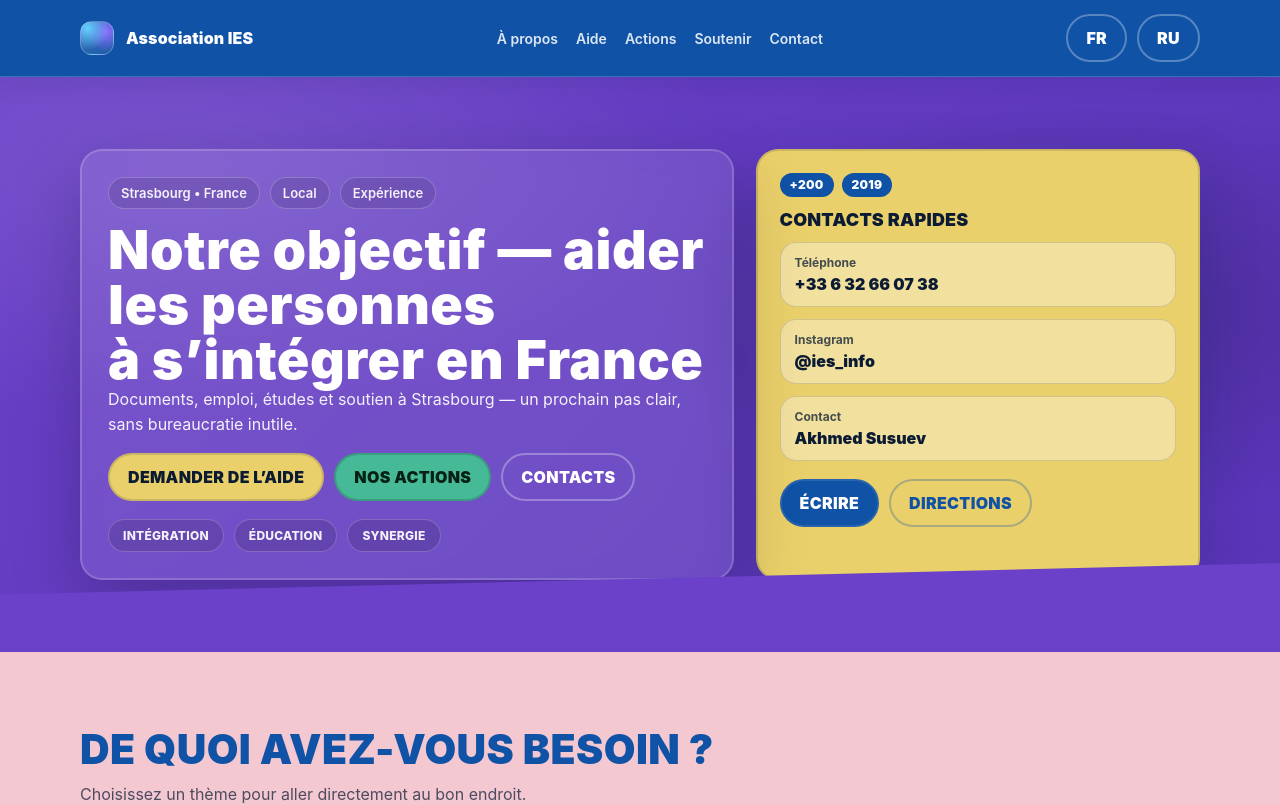
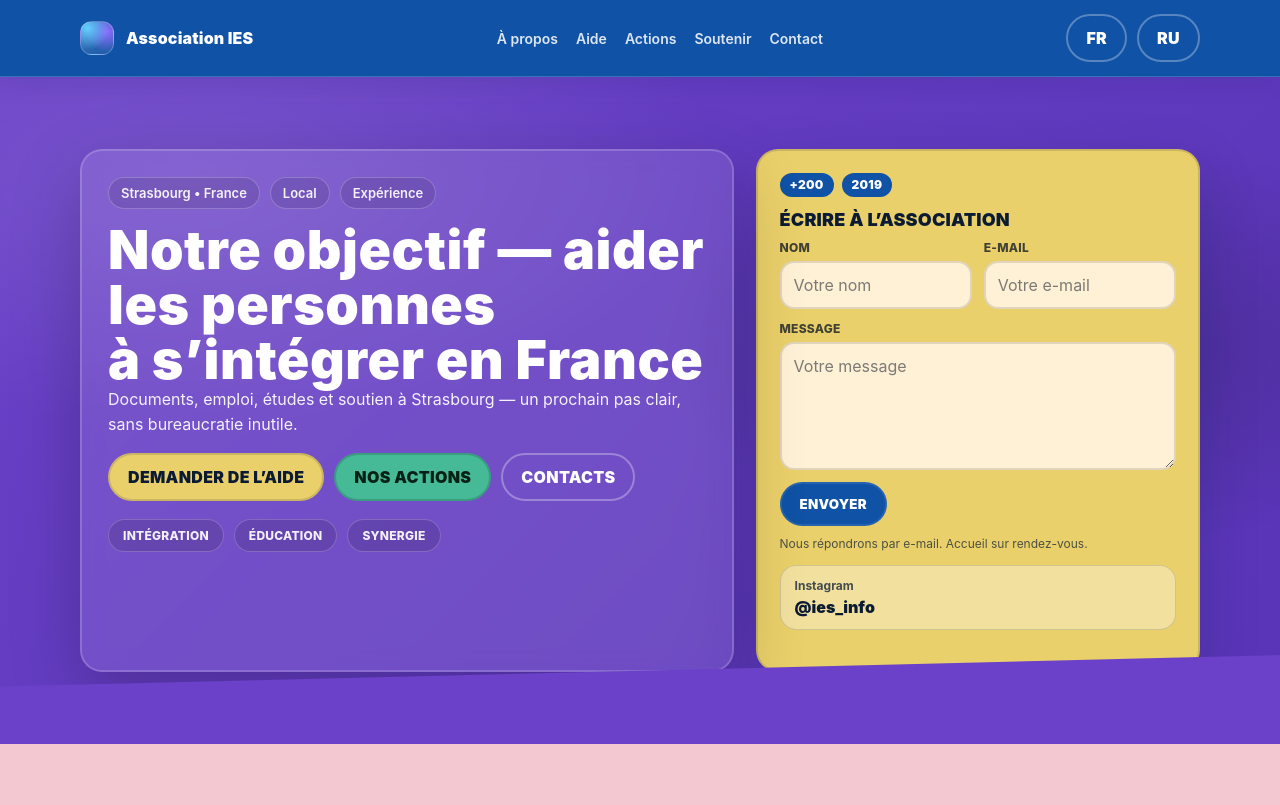
Before and after one commit to aslanzubairaev/Association-IES-, a Next.js app: page /fr in a window 1280 px wide. Shown: the top 805 px of the page. Built offline with nearby package versions, Linux system fonts and the light colour scheme.

Commit message:
в герое добавлена форма обратной связи, в стилях добавлены новые цвета и стили для формы

```diff
--- /dev/null
+++ b/src/components/contact/QuickContactForm.tsx
@@ -0,0 +1,134 @@
+/*
+ Этот файл определяет компактную форму для быстрого обращения в ассоциацию.
+ Он показывает поля “имя / e-mail / сообщение” и кнопку отправки.
+ Человек может заполнить форму и открыть черновик письма в своей почте.
+*/
+"use client";
+
+import { useMemo, useState, type FormEvent } from "react";
+
+type QuickContactFormProps = {
+  locale: "ru" | "fr";
+};
+
+const EMAIL_TO = "contact@associationies.fr";
+const SUBJECT = "Demande via le site IES";
+
+// Эта форма открывает почтовый клиент через mailto, поэтому отправка работает без сервера.
+export function QuickContactForm({ locale }: QuickContactFormProps) {
+  // Эти тексты меняются в зависимости от выбранного языка.
+  const texts = useMemo(() => {
+    if (locale === "fr") {
+      return {
+        title: "Écrire à l’association",
+        namePlaceholder: "Votre nom",
+        emailPlaceholder: "Votre e-mail",
+        messagePlaceholder: "Votre message",
+        button: "Envoyer",
+        hint: "Nous répondrons par e-mail. Accueil sur rendez-vous.",
+        required: "Champ requis",
+      };
+    }
+
+    return {
+      title: "Написать в ассоциацию",
+      namePlaceholder: "Ваше имя",
+      emailPlaceholder: "Ваш e-mail",
+      messagePlaceholder: "Сообщение",
+      button: "Отправить",
+      hint: "Ответим по e-mail. Приём — по записи.",
+      required: "Обязательное поле",
+    };
+  }, [locale]);
+
+  // Эти значения нужны, чтобы собрать текст письма и показать подсказки при ошибках.
+  const [name, setName] = useState("");
+  const [email, setEmail] = useState("");
+  const [message, setMessage] = useState("");
+  const [touched, setTouched] = useState<{ name: boolean; email: boolean; message: boolean }>({
+    name: false,
+    email: false,
+    message: false,
+  });
+  const [draftOpened, setDraftOpened] = useState(false);
+
+  const nameIsEmpty = name.trim().length === 0;
+  const emailIsEmpty = email.trim().length === 0;
+  const messageIsEmpty = message.trim().length === 0;
+
+  // Эта функция срабатывает при отправке формы: она проверяет поля и открывает mailto.
+  function handleSubmit(e: FormEvent<HTMLFormElement>) {
+    e.preventDefault();
+    setDraftOpened(false);
+    setTouched({ name: true, email: true, message: true });
+
+    if (nameIsEmpty || emailIsEmpty || messageIsEmpty) return;
+
+    const body =
+      `Nom: ${name}\n` +
+      `Email: ${email}\n` +
+      `Message:\n${message}\n`;
+
+    const mailto =
+      `mailto:${EMAIL_TO}` +
+      `?subject=${encodeURIComponent(SUBJECT)}` +
+      `&body=${encodeURIComponent(body)}`;
+
+    window.location.href = mailto;
+    setDraftOpened(true);
+  }
+
+  return (
+    <form className="form quickForm" onSubmit={handleSubmit}>
+      <h3 className="h3">{texts.title}</h3>
+
+      <div className="form-grid">
+        <label className="field">
+          <span>{locale === "fr" ? "Nom" : "Имя"}</span>
+          <input
+            type="text"
+            placeholder={texts.namePlaceholder}
+            value={name}
+            onChange={(e) => setName(e.target.value)}
+            onBlur={() => setTouched((prev) => ({ ...prev, name: true }))}
+            aria-invalid={touched.name && nameIsEmpty ? true : undefined}
+          />
+        </label>
+
+        <label className="field">
+          <span>E-mail</span>
+          <input
+            type="email"
+            placeholder={texts.emailPlaceholder}
+            value={email}
+            onChange={(e) => setEmail(e.target.value)}
+            onBlur={() => setTouched((prev) => ({ ...prev, email: true }))}
+            aria-invalid={touched.email && emailIsEmpty ? true : undefined}
+          />
+        </label>
+
+        <label className="field field--full">
+          <span>{locale === "fr" ? "Message" : "Сообщение"}</span>
+          <textarea
+            rows={5}
+            placeholder={texts.messagePlaceholder}
+            value={message}
+            onChange={(e) => setMessage(e.target.value)}
+            onBlur={() => setTouched((prev) => ({ ...prev, message: true }))}
+            aria-invalid={touched.message && messageIsEmpty ? true : undefined}
+          />
+        </label>
+      </div>
+
+      <button className="btn btn--pill btn--blue" type="submit">
+        {texts.button}
+      </button>
+
+      <p className="fineprint">{texts.hint}</p>
+
+      {draftOpened ? (
+        <p className="fineprint">Черновик письма открыт. Нажмите Отправить в почте.</p>
+      ) : null}
+    </form>
+  );
+}
--- a/src/components/sections/Hero.tsx
+++ b/src/components/sections/Hero.tsx
@@ -6,6 +6,7 @@
 
 import Link from "next/link";
 import type { CSSProperties } from "react";
+import { QuickContactForm } from "@/components/contact/QuickContactForm";
 import { Container } from "@/components/ui/Container";
 
 type HeroProps = {
@@ -85,30 +86,18 @@ export function Hero({ locale }: HeroProps) {
               <span className="tag tag--blue">2019</span>
             </div>
 
-            <h3 className="h3">{locale === "fr" ? "Contacts rapides" : "быстрые контакты"}</h3>
+            {/* Эта форма позволяет быстро открыть письмо в почте без телефона и личных имён. */}
+            <QuickContactForm locale={locale} />
 
-            <div className="info-stack">
-              <div className="info">
-                <div className="info-k">{locale === "fr" ? "Téléphone" : "Телефон"}</div>
-                <div className="info-v">+33 6 32 66 07 38</div>
-              </div>
+            <div className="info-stack" style={{ marginTop: 12 }}>
               <div className="info">
                 <div className="info-k">Instagram</div>
-                <div className="info-v">@ies_info</div>
+                <div className="info-v">
+                  <a href="https://instagram.com/ies_info" target="_blank" rel="noreferrer">
+                    @ies_info
+                  </a>
+                </div>
               </div>
-              <div className="info">
-                <div className="info-k">{locale === "fr" ? "Contact" : "Контакт"}</div>
-                <div className="info-v">Akhmed Susuev</div>
-              </div>
-            </div>
-
-            <div className="mini-actions">
-              <a className="btn btn--pill btn--blue" href="mailto:contact@associationies.fr">
-                {locale === "fr" ? "Écrire" : "написать"}
-              </a>
-              <Link className="btn btn--pill btn--outline-blue" href={`/${locale}/actions`}>
-                {locale === "fr" ? "Directions" : "направления"}
-              </Link>
             </div>
           </aside>
         </div>
--- a/src/legacy/styles.css
+++ b/src/legacy/styles.css
@@ -577,6 +577,40 @@
     box-shadow: 0 0 0 4px rgba(15,82,166,.12);
   }
 
+  /* Быстрая форма в Hero: тёплый фон и читаемый текст без “прыжка” полей при фокусе. */
+  .quickForm label{
+    color: #111827;
+  }
+  .quickForm .field span{
+    color: rgba(17,24,39,.78);
+    opacity: 1;
+  }
+  .quickForm input,
+  .quickForm textarea{
+    background: #FFF1D6;
+    color: #111827;
+    border: 2px solid rgba(0,0,0,0.12);
+    box-sizing: border-box;
+    outline: none;
+    appearance: none;
+    -webkit-appearance: none;
+  }
+  .quickForm input:focus,
+  .quickForm textarea:focus{
+    border-width: 2px;
+    border-color: rgba(0,0,0,0.35);
+    box-shadow: 0 0 0 4px rgba(0,0,0,0.10);
+  }
+  .quickForm input::placeholder,
+  .quickForm textarea::placeholder{
+    color: rgba(17,24,39,.55);
+  }
+  .quickForm input[aria-invalid="true"],
+  .quickForm textarea[aria-invalid="true"]{
+    border-color: rgba(185, 28, 28, 0.55);
+    box-shadow: 0 0 0 4px rgba(185, 28, 28, 0.10);
+  }
+
   .fineprint{
     margin-top: 10px;
     font-size: 12px;
```
